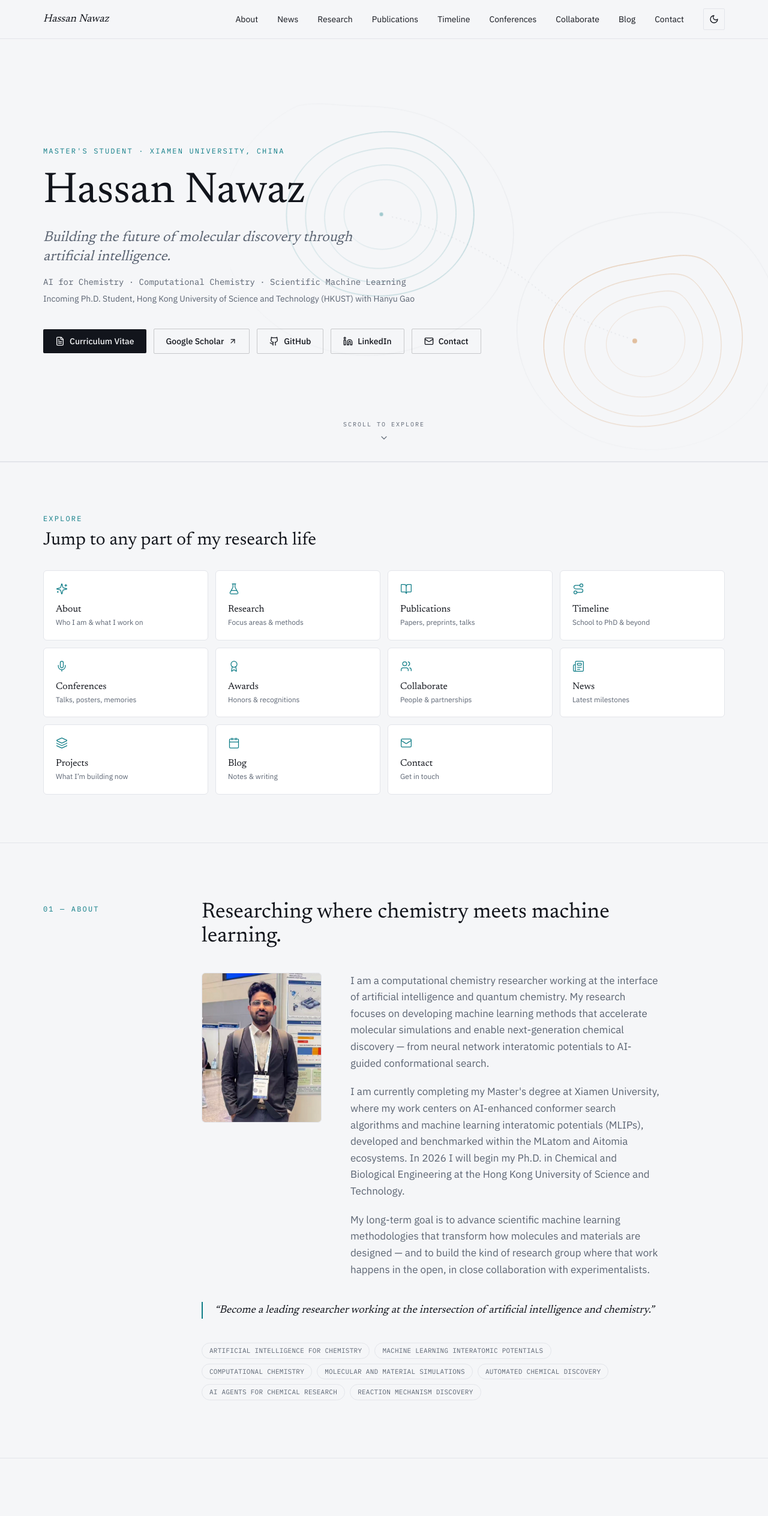
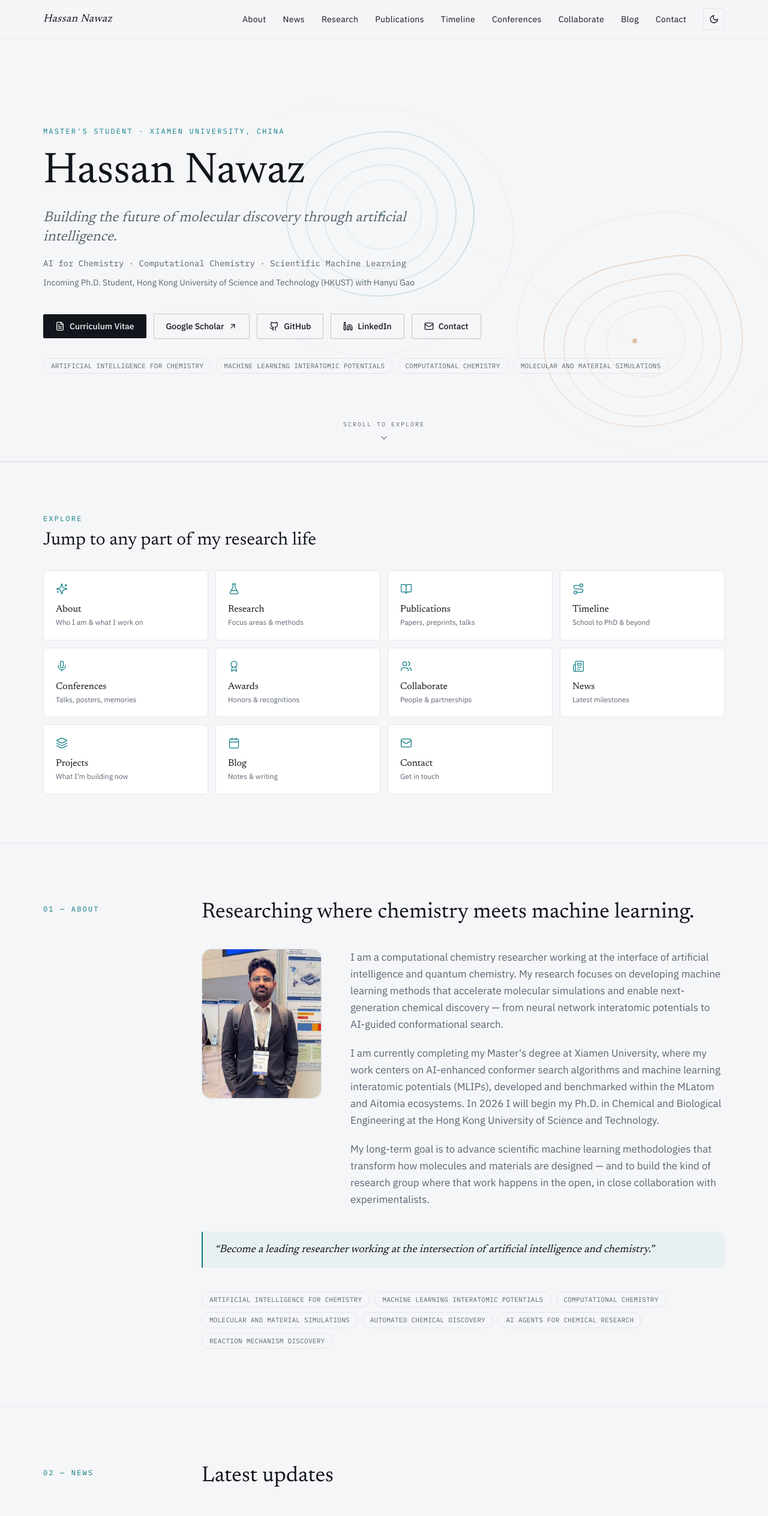
Before and after one commit to hassan-nawaz-awan/hassan_website, a Next.js app: page / in a window 1280 px wide. Shown: the top 2528 px of the page at 60% size. Built offline with nearby package versions, Linux system fonts and the light colour scheme.

Commit message:
get back the orignal website

```diff
--- a/src/app/globals.css
+++ b/src/app/globals.css
@@ -71,11 +71,11 @@
   }
 
   .btn-primary {
-    @apply inline-flex items-center gap-2 rounded-sm bg-ink text-canvas dark:bg-ink-dark dark:text-canvas-dark px-5 py-2.5 text-sm font-medium transition-opacity hover:opacity-80;
+    @apply inline-flex items-center gap-2 rounded-sm bg-ink px-5 py-2.5 text-sm font-medium text-canvas shadow-sm transition-all duration-200 hover:-translate-y-0.5 hover:opacity-90 dark:bg-ink-dark dark:text-canvas-dark;
   }
 
   .btn-secondary {
-    @apply inline-flex items-center gap-2 rounded-sm border border-ink/20 dark:border-ink-dark/20 px-5 py-2.5 text-sm font-medium text-ink dark:text-ink-dark transition-colors hover:border-accent hover:text-accent dark:hover:border-accent-dark dark:hover:text-accent-dark;
+    @apply inline-flex items-center gap-2 rounded-sm border border-ink/20 px-5 py-2.5 text-sm font-medium text-ink shadow-sm transition-all duration-200 hover:-translate-y-0.5 hover:border-accent hover:text-accent dark:border-ink-dark/20 dark:text-ink-dark dark:hover:border-accent-dark dark:hover:text-accent-dark;
   }
 
   .link-underline {
--- a/src/components/About.tsx
+++ b/src/components/About.tsx
@@ -12,7 +12,7 @@ export default function About() {
           <span className="eyebrow">01 — About</span>
         </div>
 
-        <div className="max-w-3xl">
+        <div className="max-w-4xl">
           <motion.h2
             initial={{ opacity: 0, y: 12 }}
             whileInView={{ opacity: 1, y: 0 }}
@@ -30,7 +30,7 @@ export default function About() {
               viewport={{ once: true, margin: '-80px' }}
               transition={{ duration: 0.5 }}
             >
-              <div className="aspect-[4/5] w-full max-w-[200px] overflow-hidden rounded-md border border-hairline dark:border-hairline-dark">
+              <div className="aspect-[4/5] w-full max-w-[220px] overflow-hidden rounded-2xl border border-hairline bg-surface shadow-sm dark:border-hairline-dark dark:bg-surface-dark">
                 {/* eslint-disable-next-line @next/next/no-img-element */}
                 <img
                   src={withBasePath(profile.photo)}
@@ -40,7 +40,7 @@ export default function About() {
               </div>
             </motion.div>
 
-            <div className="space-y-5 text-[17px] leading-relaxed text-ink-muted dark:text-ink-muted-dark">
+            <div className="space-y-5 text-[17px] leading-7 text-ink-muted dark:text-ink-muted-dark">
               {profile.about.paragraphs.map((p, i) => (
                 <motion.p
                   key={i}
@@ -60,9 +60,9 @@ export default function About() {
             whileInView={{ opacity: 1, y: 0 }}
             viewport={{ once: true, margin: '-80px' }}
             transition={{ duration: 0.5, delay: 0.3 }}
-            className="mt-10 border-l-2 border-accent dark:border-accent-dark pl-5"
+            className="mt-10 rounded-r-xl border-l-2 border-accent bg-accent/5 py-4 pl-5 pr-4 dark:border-accent-dark dark:bg-accent-dark/5"
           >
-            <p className="font-display italic text-lg text-ink dark:text-ink-dark">
+            <p className="font-display text-lg italic text-ink dark:text-ink-dark">
               &ldquo;{profile.careerGoal}&rdquo;
             </p>
           </motion.div>
--- a/src/components/Dashboard.tsx
+++ b/src/components/Dashboard.tsx
@@ -1,5 +1,3 @@
-'use client';
-
 'use client';
 
 import { motion } from 'framer-motion';
@@ -35,10 +33,12 @@ export default function Dashboard() {
         </div>
 
         <div>
-          <h2 className="section-heading mb-3">Research dashboard</h2>
-          <p className="mb-10 max-w-2xl text-sm leading-relaxed text-ink-muted dark:text-ink-muted-dark">
-            A concise view of current projects, publications, and updates.
-          </p>
+          <div className="mb-8">
+            <h2 className="section-heading mb-3">Research dashboard</h2>
+            <p className="max-w-2xl text-sm leading-relaxed text-ink-muted dark:text-ink-muted-dark">
+              A concise view of current projects, publications, and updates.
+            </p>
+          </div>
 
           <div className="grid gap-4 md:grid-cols-2">
             <Panel icon={FlaskConical} title="Active Projects">
@@ -46,7 +46,7 @@ export default function Dashboard() {
                 {dashboard.activeProjects.map((p) => (
                   <li
                     key={p.id}
-                    className="rounded-md border border-hairline bg-canvas/50 p-4 transition-colors hover:bg-canvas dark:border-hairline-dark dark:bg-canvas-dark/50 dark:hover:bg-canvas-dark"
+                    className="rounded-xl border border-hairline bg-canvas/60 p-4 transition-all duration-200 hover:-translate-y-0.5 hover:border-accent/40 hover:bg-canvas dark:border-hairline-dark dark:bg-canvas-dark/60 dark:hover:border-accent-dark/40 dark:hover:bg-canvas-dark"
                   >
                     <div className="flex items-start gap-3">
                       <div className="min-w-0 flex-1">
@@ -85,7 +85,7 @@ export default function Dashboard() {
                 {recentPubs.map((p) => (
                   <li
                     key={p.id}
-                    className="rounded-md border border-hairline bg-canvas/40 p-3 transition-colors hover:bg-canvas dark:border-hairline-dark dark:bg-canvas-dark/40 dark:hover:bg-canvas-dark"
+                    className="rounded-xl border border-hairline bg-canvas/50 p-3 transition-all duration-200 hover:-translate-y-0.5 hover:border-accent/40 dark:border-hairline-dark dark:bg-canvas-dark/50 dark:hover:border-accent-dark/40"
                   >
                     <p className="text-sm leading-snug text-ink dark:text-ink-dark">
                       {p.title}
@@ -134,14 +134,12 @@ function Panel({
       whileInView={{ opacity: 1, y: 0 }}
       viewport={{ once: true, margin: '-60px' }}
       transition={{ duration: 0.5 }}
-      className="rounded-md border border-hairline bg-surface p-6 shadow-sm dark:border-hairline-dark dark:bg-surface-dark"
+      className="rounded-2xl border border-hairline bg-surface p-6 shadow-sm transition-shadow duration-300 dark:border-hairline-dark dark:bg-surface-dark"
     >
       <div className="mb-5 flex items-center gap-2.5">
-        <Icon
-          size={16}
-          strokeWidth={1.5}
-          className="text-accent dark:text-accent-dark"
-        />
+        <span className="flex h-9 w-9 items-center justify-center rounded-lg bg-accent/5 text-accent dark:bg-accent-dark/10 dark:text-accent-dark">
+          <Icon size={16} strokeWidth={1.5} />
+        </span>
         <h3 className="font-mono text-xs uppercase tracking-wide text-ink-muted dark:text-ink-muted-dark">
           {title}
         </h3>
--- a/src/components/FeaturedProject.tsx
+++ b/src/components/FeaturedProject.tsx
@@ -25,7 +25,7 @@ export default function FeaturedProject() {
                 whileInView={{ opacity: 1, y: 0 }}
                 viewport={{ once: true, margin: '-80px' }}
                 transition={{ duration: 0.6 }}
-                className="overflow-hidden rounded-xl border border-hairline bg-surface shadow-sm dark:border-hairline-dark dark:bg-surface-dark"
+                className="overflow-hidden rounded-2xl border border-hairline bg-surface shadow-sm transition-shadow duration-300 hover:shadow-md dark:border-hairline-dark dark:bg-surface-dark"
               >
                 <div className="grid items-stretch lg:grid-cols-[1.15fr_0.95fr]">
                   <div className="p-8 sm:p-10">
--- a/src/components/Hero.tsx
+++ b/src/components/Hero.tsx
@@ -61,7 +61,7 @@ export default function Hero() {
           initial="hidden"
           animate="show"
           custom={1}
-          className="max-w-3xl font-display text-5xl leading-[1.05] text-ink dark:text-ink-dark sm:text-6xl lg:text-7xl"
+          className="max-w-3xl font-display text-5xl leading-[1.02] text-ink dark:text-ink-dark sm:text-6xl lg:text-7xl"
         >
           {profile.name}
         </motion.h1>
@@ -71,7 +71,7 @@ export default function Hero() {
           initial="hidden"
           animate="show"
           custom={2}
-          className="mt-6 max-w-xl font-display text-xl italic text-ink-muted dark:text-ink-muted-dark sm:text-2xl"
+          className="mt-6 max-w-2xl font-display text-xl italic leading-relaxed text-ink-muted dark:text-ink-muted-dark sm:text-2xl"
         >
           {profile.tagline}
         </motion.p>
@@ -81,7 +81,7 @@ export default function Hero() {
           initial="hidden"
           animate="show"
           custom={3}
-          className="mt-4 max-w-2xl font-mono text-sm text-ink-muted dark:text-ink-muted-dark"
+          className="mt-4 max-w-2xl font-mono text-sm leading-6 text-ink-muted dark:text-ink-muted-dark"
         >
           {profile.shortFocus}
         </motion.p>
@@ -91,7 +91,7 @@ export default function Hero() {
           initial="hidden"
           animate="show"
           custom={3.4}
-          className="mt-2 max-w-2xl text-sm text-ink-muted dark:text-ink-muted-dark"
+          className="mt-2 max-w-2xl text-sm leading-6 text-ink-muted dark:text-ink-muted-dark"
         >
           Incoming Ph.D. Student, {profile.futureInstitution}
         </motion.p>
@@ -147,6 +147,20 @@ export default function Hero() {
             Contact
           </a>
         </motion.div>
+
+        <motion.div
+          variants={fadeUp}
+          initial="hidden"
+          animate="show"
+          custom={5}
+          className="mt-8 flex flex-wrap gap-2"
+        >
+          {profile.researchInterests.slice(0, 4).map((interest) => (
+            <span key={interest} className="pill">
+              {interest}
+            </span>
+          ))}
+        </motion.div>
       </motion.div>
 
       <motion.a
--- a/src/components/Navbar.tsx
+++ b/src/components/Navbar.tsx
@@ -11,21 +11,21 @@ export default function Navbar() {
   const [open, setOpen] = useState(false);
 
   return (
-    <header className="sticky top-0 z-50 border-b border-hairline bg-canvas/85 backdrop-blur-md dark:border-hairline-dark dark:bg-canvas-dark/85">
+    <header className="sticky top-0 z-50 border-b border-hairline bg-canvas/80 backdrop-blur-xl dark:border-hairline-dark dark:bg-canvas-dark/80">
       <nav className="container-content flex h-16 items-center justify-between">
         <Link
           href="/"
-          className="font-display text-lg italic text-ink dark:text-ink-dark"
+          className="font-display text-lg italic tracking-wide text-ink dark:text-ink-dark"
         >
           {profile.name}
         </Link>
 
-        <div className="hidden items-center gap-8 md:flex">
+        <div className="hidden items-center gap-7 md:flex">
           {navItems.map((item) => (
             <Link
               key={item.href}
               href={item.href}
-              className="link-underline text-sm"
+              className="link-underline text-sm tracking-wide"
             >
               {item.label}
             </Link>
@@ -39,7 +39,7 @@ export default function Navbar() {
             type="button"
             aria-label={open ? 'Close menu' : 'Open menu'}
             onClick={() => setOpen((v) => !v)}
-            className="flex h-9 w-9 items-center justify-center rounded-sm border border-hairline dark:border-hairline-dark"
+            className="flex h-9 w-9 items-center justify-center rounded-md border border-hairline bg-surface dark:border-hairline-dark dark:bg-surface-dark"
           >
             {open ? <X size={16} /> : <Menu size={16} />}
           </button>
--- a/src/components/Publications.tsx
+++ b/src/components/Publications.tsx
@@ -14,24 +14,12 @@ const filters: { label: string; value: PubType }[] = [
   { label: 'Conference', value: 'conference' },
 ];
 
-const isPlaceholderPublication = (pub: (typeof publications)[number]) => {
-  const title = pub.title.toLowerCase();
-  const venue = pub.venue.toLowerCase();
-
-  return (
-    Boolean((pub as { isPlaceholder?: boolean }).isPlaceholder) ||
-    title.startsWith('placeholder') ||
-    venue.includes('placeholder')
-  );
-};
-
 export default function Publications() {
   const [query, setQuery] = useState('');
   const [type, setType] = useState<PubType>('all');
 
   const filtered = useMemo(() => {
     return publications
-      .filter((p) => !isPlaceholderPublication(p))
       .filter((p) => (type === 'all' ? true : p.type === type))
       .filter((p) => {
         if (!query.trim()) return true;
@@ -51,9 +39,13 @@ export default function Publications() {
 
         <div>
           <div className="mb-10 flex flex-col gap-4 sm:flex-row sm:items-center sm:justify-between">
+            <div>
               <h2 className="section-heading">Selected publications</h2>
+              <p className="mt-2 text-sm text-ink-muted dark:text-ink-muted-dark">
+                Representative work in machine learning, chemistry, and scientific computing.
+              </p>
+            </div>
 
-            <div className="flex flex-col gap-3 sm:flex-row sm:items-center">
             <div className="relative">
               <Search
                 size={14}
@@ -64,9 +56,8 @@ export default function Publications() {
                 value={query}
                 onChange={(e) => setQuery(e.target.value)}
                 placeholder="Search publications…"
-                  className="w-full rounded-sm border border-hairline bg-surface py-2 pl-9 pr-3 text-sm text-ink placeholder:text-ink-muted focus:border-accent dark:border-hairline-dark dark:bg-surface-dark dark:text-ink-dark dark:placeholder:text-ink-muted-dark sm:w-56"
+                className="w-full rounded-full border border-hairline bg-surface py-2 pl-9 pr-3 text-sm text-ink placeholder:text-ink-muted focus:border-accent dark:border-hairline-dark dark:bg-surface-dark dark:text-ink-dark dark:placeholder:text-ink-muted-dark sm:w-64"
               />
-              </div>
             </div>
           </div>
 
@@ -91,7 +82,7 @@ export default function Publications() {
               No publications match that search yet.
             </p>
           ) : (
-            <ul className="divide-y divide-hairline dark:divide-hairline-dark">
+            <ul className="space-y-4">
               {filtered.map((pub, i) => (
                 <motion.li
                   key={pub.id}
@@ -99,24 +90,26 @@ export default function Publications() {
                   whileInView={{ opacity: 1, y: 0 }}
                   viewport={{ once: true, margin: '-40px' }}
                   transition={{ duration: 0.4, delay: Math.min(i, 6) * 0.05 }}
-                  className="py-6"
+                  className="rounded-2xl border border-hairline bg-surface p-6 shadow-sm transition-shadow duration-300 hover:shadow-md dark:border-hairline-dark dark:bg-surface-dark"
                 >
-                  <div className="flex flex-wrap items-baseline justify-between gap-x-4 gap-y-1">
+                  <div className="flex flex-wrap items-start justify-between gap-x-4 gap-y-2">
+                    <div>
                       <h3 className="font-display text-lg text-ink dark:text-ink-dark">
                         {pub.title}
                       </h3>
+                      <p className="mt-1.5 text-sm text-ink-muted dark:text-ink-muted-dark">
+                        {pub.authors.join(', ')}
+                      </p>
+                    </div>
                     <span className="font-mono text-xs text-ink-muted dark:text-ink-muted-dark">
                       {pub.year}
                     </span>
                   </div>
-                  <p className="mt-1.5 text-sm text-ink-muted dark:text-ink-muted-dark">
-                    {pub.authors.join(', ')}
-                  </p>
-                  <p className="mt-1 text-sm italic text-ink-muted dark:text-ink-muted-dark">
+                  <p className="mt-2 text-sm italic text-ink-muted dark:text-ink-muted-dark">
                     {pub.venue}
                   </p>
 
-                  <div className="mt-3 flex flex-wrap items-center gap-2">
+                  <div className="mt-4 flex flex-wrap items-center gap-2">
                     <span className="pill">{pub.type}</span>
                     {pub.tags.map((tag) => (
                       <span
@@ -128,7 +121,7 @@ export default function Publications() {
                     ))}
                   </div>
 
-                  <div className="mt-3 flex gap-4">
+                  <div className="mt-4 flex gap-4">
                     {pub.doi && (
                       <a
                         href={`https://doi.org/${pub.doi}`}
--- a/src/components/ResearchOverview.tsx
+++ b/src/components/ResearchOverview.tsx
@@ -25,7 +25,7 @@ export default function ResearchOverview() {
             chemistry?
           </h2>
 
-          <div className="grid gap-px overflow-hidden rounded-md border border-hairline bg-hairline dark:border-hairline-dark dark:bg-hairline-dark sm:grid-cols-2">
+          <div className="grid gap-px overflow-hidden rounded-2xl border border-hairline bg-hairline dark:border-hairline-dark dark:bg-hairline-dark sm:grid-cols-2">
             {researchAreas.map((area, i) => {
               const Icon = iconMap[area.icon] ?? Atom;
               return (
@@ -35,7 +35,7 @@ export default function ResearchOverview() {
                   whileInView={{ opacity: 1, y: 0 }}
                   viewport={{ once: true, margin: '-60px' }}
                   transition={{ duration: 0.5, delay: i * 0.08 }}
-                  className="group bg-surface p-8 transition-colors hover:bg-canvas dark:bg-surface-dark dark:hover:bg-canvas-dark"
+                  className="group bg-surface p-8 transition-all duration-300 hover:-translate-y-0.5 hover:bg-canvas dark:bg-surface-dark dark:hover:bg-canvas-dark"
                 >
                   <Icon
                     size={22}
--- a/src/data/publications.json
+++ b/src/data/publications.json
@@ -3,11 +3,33 @@
     "id": "pub-1",
     "title": "Aitomia: An Agentic Framework for AI-Driven Atomistic and Quantum Chemical Simulations",
     "authors": ["Hassan", "Co-Author Name", "Pavlo O. Dral"],
-    "venue": "Journal of Chemical Theory and Computation (JCTC)",
+    "venue": "Published in Journal of Chemical Theory and Computation (JCTC)",
     "year": 2026,
     "type": "journal",
     "doi": "10.1021/acs.jctc.6c00591",
     "pdf": "https://pubs.acs.org/doi/pdf/10.1021/acs.jctc.6c00591",
     "tags": ["conformer search", "MLatom", "meta-dynamics", "AIQM"]
+  },
+  {
+    "id": "pub-2",
+    "title": "Placeholder: Reproducing Ambimodal Pericyclic Reaction Dynamics with Universal Machine Learning Potentials",
+    "authors": ["Hassan", "Co-Author Name"],
+    "venue": "Placeholder journal entry — update once the real paper is confirmed",
+    "year": 2026,
+    "type": "journal",
+    "doi": "",
+    "pdf": "",
+    "tags": ["MLIP", "reaction dynamics", "AIQM"]
+  },
+  {
+    "id": "pub-3",
+    "title": "Placeholder: A Living Review Framework for Molecular Machine Learning Potentials",
+    "authors": ["Co-Author Name", "Hassan"],
+    "venue": "Placeholder conference entry — update once the real publication is confirmed",
+    "year": 2025,
+    "type": "conference",
+    "doi": "",
+    "pdf": "",
+    "tags": ["benchmarking", "RAG", "MLIP"]
   }
 ]
```
Lines whose indentation alone changed are shown as unchanged.
